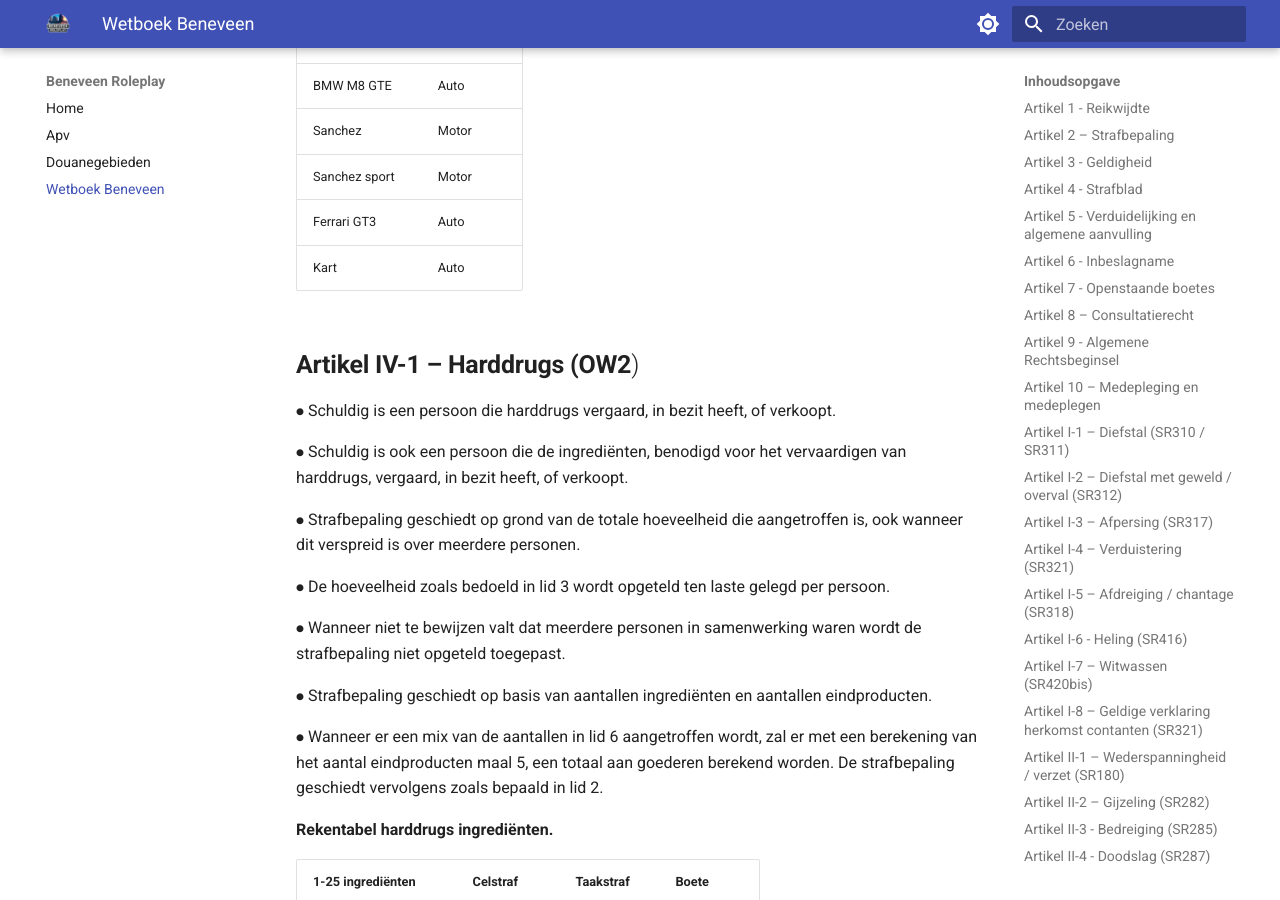
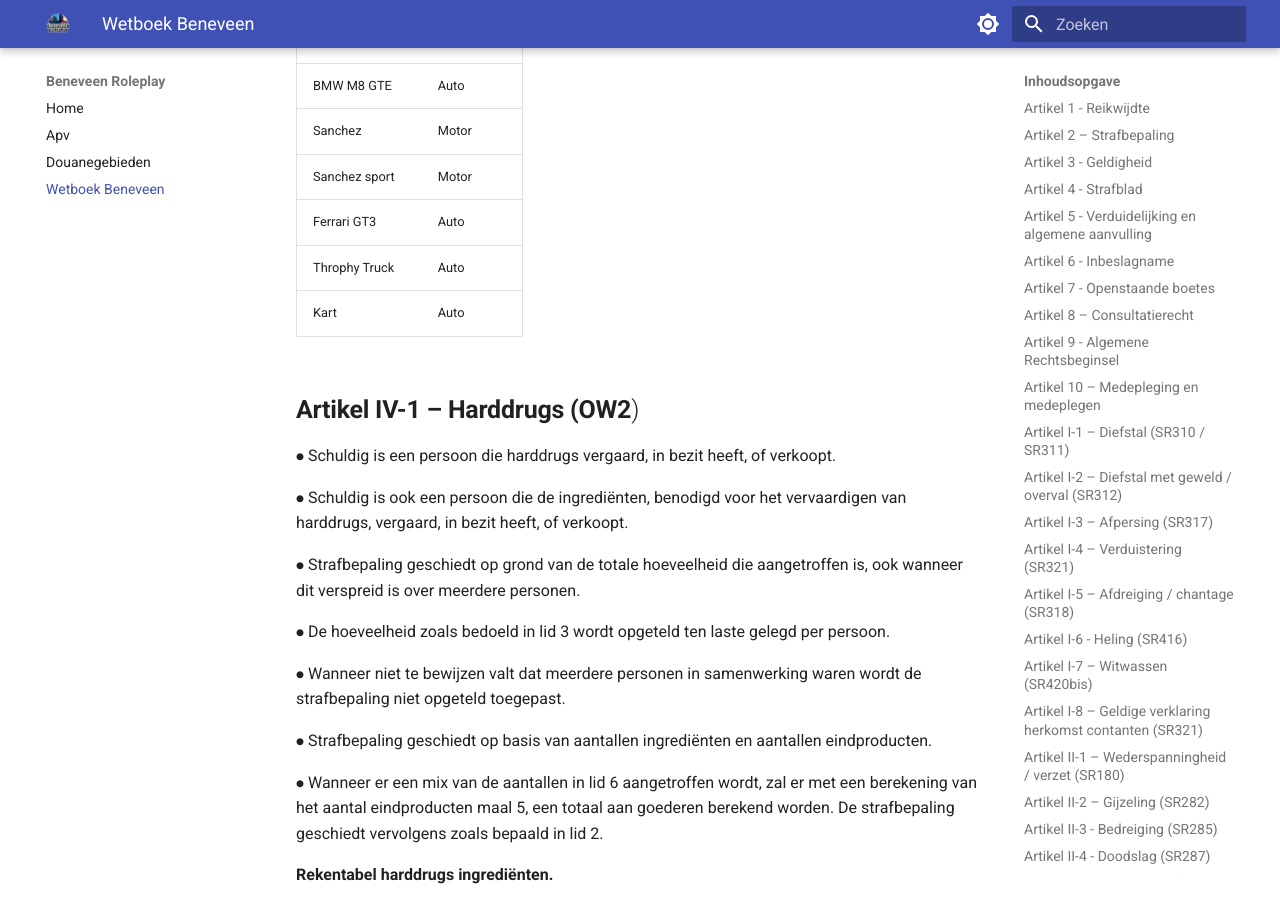
Before and after one commit to BeneveenRoleplay/wetboek, an MkDocs documentation site: the page built from docs/wetboek.md, in a window 1280 px wide and 900 px high, scrolled down 22862 px. Built offline with MkDocs 1.6.1 and Material for MkDocs 9.7.7, drawn with Linux system fonts in a browser that asks for light colours.

Commit message:
verandering wetboek

```diff
--- a/docs/wetboek.md
+++ b/docs/wetboek.md
@@ -830,6 +830,7 @@ Hierbij gelden de volgende aandachtspunten:
 | Sanchez | Motor |
 | Sanchez sport | Motor |
 | Ferrari GT3 | Auto |
+| Throphy Truck | Auto |
 | Kart | Auto |
 
 
```
